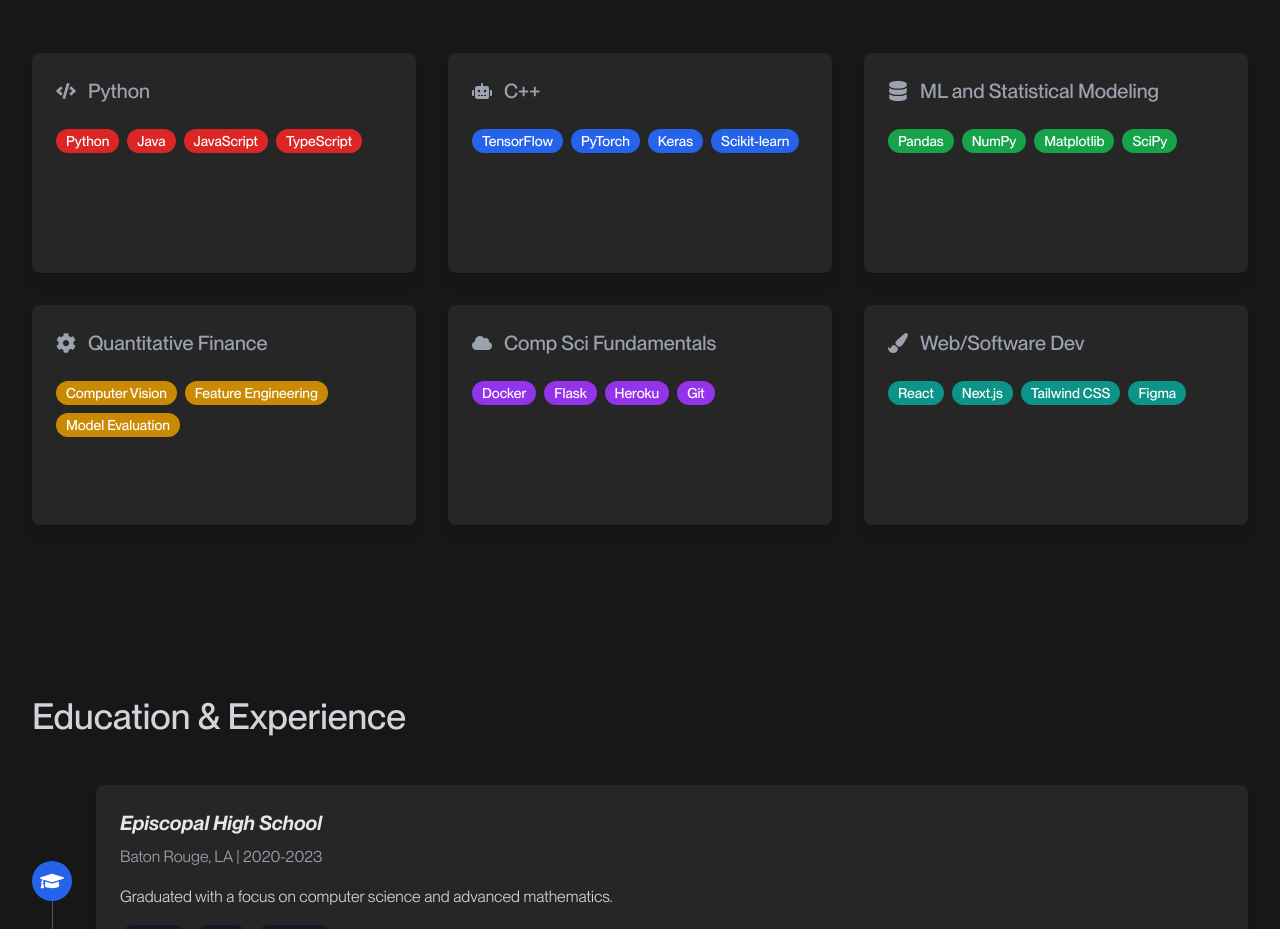
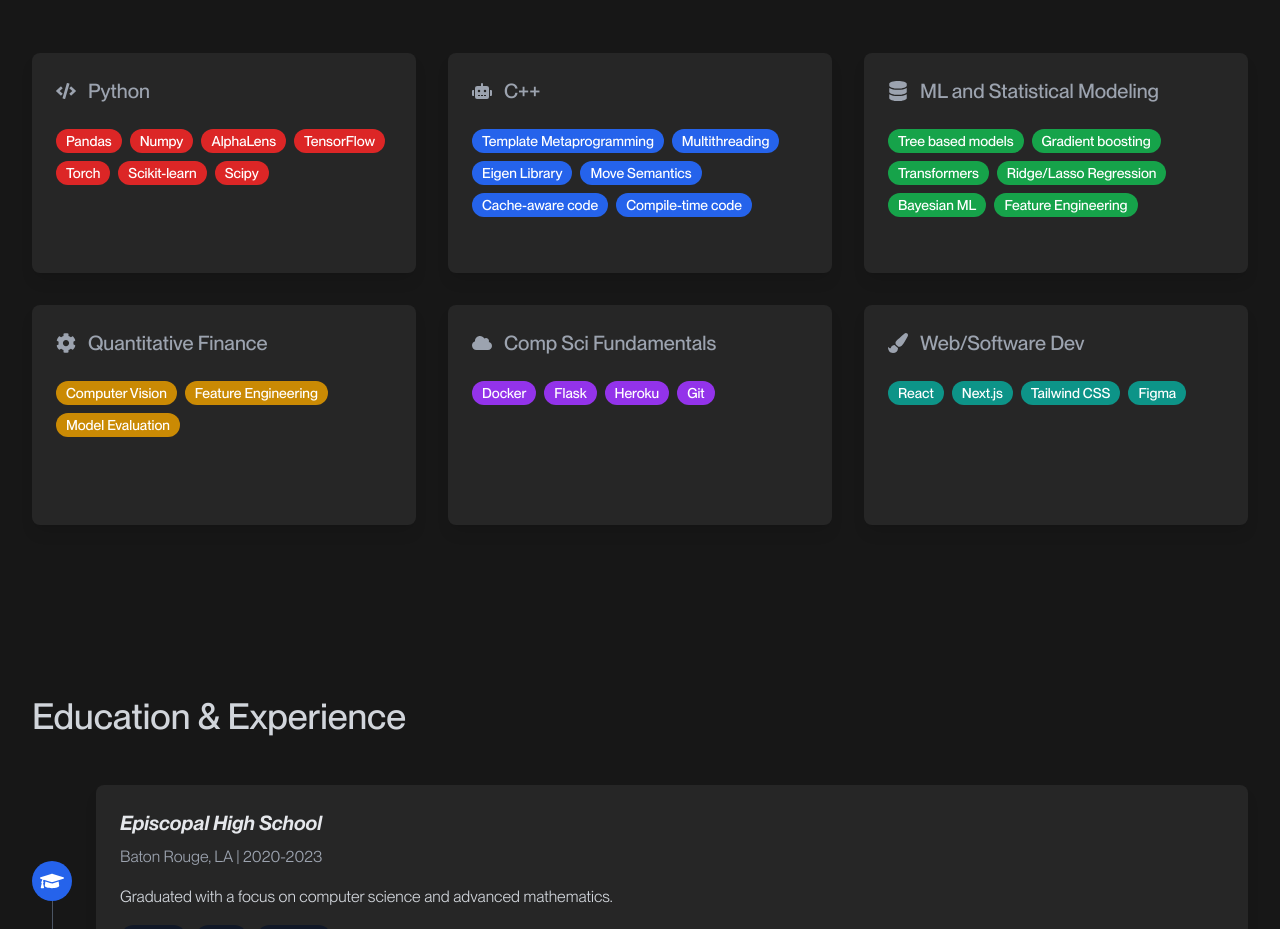
Before and after one commit to cadenlund/NextjsPortfolio, a Next.js app: page / in a window 1280 px wide. Shown: the part 846-1775 px from the top of the page. Built offline with nearby package versions, Linux system fonts and the light colour scheme.

Commit message:
added projects for capitol comapanies and portfolio, fixed first three skills, changed projects filter skills dropdown, removed colors

```diff
--- a/app/components/ProjectsGallery.tsx
+++ b/app/components/ProjectsGallery.tsx
@@ -1,39 +1,11 @@
 "use client";
-import React, { useState } from "react";
+import React, { useState, useEffect } from "react";
 import Link from "next/link";
 import Image from "next/image";
 
-// --- Color Mapping Function ---
-function getSkillColor(skill: string) {
-    const codingLangs = new Set(["Python", "C", "C++", "Java", "JavaScript", "TypeScript"]);
-    const databases = new Set(["SQL", "Postgres", "KDB+"]);
-    const dataManip = new Set(["Pandas", "NumPy", "Matplotlib"]);
-    const mlFrameworks = new Set(["OpenCV", "TensorFlow", "PyTorch", "Keras", "Scikit-learn"]);
-    const uiUx = new Set(["React", "Next.js", "Tailwind CSS", "UI/UX", "Figma"]);
-    const quantTools = new Set(["Alphalens", "VectorBT", "Backtrader", "Pyfolio"]);
-
-    if (codingLangs.has(skill)) {
-        return "bg-red-600 hover:bg-red-700 text-white";
-    } else if (databases.has(skill)) {
-        return "bg-indigo-600 hover:bg-indigo-700 text-white";
-    } else if (dataManip.has(skill)) {
-        return "bg-green-600 hover:bg-green-700 text-white";
-    } else if (mlFrameworks.has(skill)) {
-        return "bg-yellow-600 hover:bg-yellow-700 text-white";
-    } else if (uiUx.has(skill)) {
-        return "bg-teal-600 hover:bg-teal-700 text-white";
-    } else if (quantTools.has(skill)) {
-        return "bg-pink-600 hover:bg-pink-700 text-white";
-    }
-    // Default fallback color
-    return "bg-gray-300 hover:bg-gray-400 text-black";
-}
-
-
-
 // --- Reusable Components ---
 interface InputProps {
-    id?: string; // 👈 Add this line
+    id?: string;
     placeholder: string;
     value: string;
     onChange: (e: React.ChangeEvent<HTMLInputElement>) => void;
@@ -48,13 +20,17 @@ const Input: React.FC<InputProps> = ({ placeholder, value, onChange, className }
         className={`border rounded-lg p-2 w-full focus:outline-none focus:ring-2 focus:ring-blue-500 ${className}`}
     />
 );
+
 interface BadgeProps extends React.HTMLAttributes<HTMLSpanElement> {
     children: React.ReactNode;
+    isActive?: boolean; // Add isActive prop for styling when selected
 }
-const Badge: React.FC<BadgeProps> = ({ children, className = "", ...props }) => (
+const Badge: React.FC<BadgeProps> = ({ children, className = "", isActive = false, ...props }) => (
     <span
         {...props}
-        className={`px-2.5 py-0.5 text-sm rounded-full cursor-pointer transition transform hover:scale-105 ${className}`}
+        className={`px-2.5 py-0.5 text-sm rounded-full cursor-pointer transition transform hover:scale-105
+        ${isActive ? "bg-blue-600 text-white ring-2 ring-offset-2 ring-blue-300" : "bg-white text-gray-800 border border-gray-300 dark:bg-neutral-700 dark:text-white dark:border-neutral-600 hover:bg-gray-100 dark:hover:bg-neutral-600"}
+        ${className}`}
     >
         {children}
     </span>
@@ -71,18 +47,21 @@ interface Project {
     githubLink: string;
     dateAdded: string; // Or Date
     details: string;
+    primaryActionText: string;
+    primaryActionLink: string;
 }
 const projectsData = [
     {
-        slug: "mot-real-time",
-        title: "Multi-Object Tracking in Real-Time",
-        description: "Computer vision project using Python and OpenCV for real-time object tracking.",
-        skills: ["Python", "OpenCV", "Computer Vision", "Machine Learning", "Pandas"],
-        image: "/images/.png",
-        githubLink: "https://github.com/yourusername/MOT-Real-Time",
-        dateAdded: "2023-01-15",
-        details:
-            "Implemented a multi-object tracking algorithm using SORT and Deep SORT with YOLOv5 for object detection.",
+        slug: "cadenlund-portfolio",
+        title: "Cadenlund.com Website",
+        description: "Personal website showcasing my portfolio, skills, and projects.",
+        skills: ["JavaScript", "TypeScript", "Tailwind CSS", "React", "Next.js", "UI/UX"],
+        image: "/images/cadenlundsite/mySite.png",
+        githubLink: "https://github.com/cadenlund/NextjsPortfolio",
+        dateAdded: "2025-01-15",
+        details: "My personal portfolio website built with Next.js and Tailwind CSS, featuring a modern design and responsive layout.",
+        primaryActionText: "View Report",
+        primaryActionLink: "/projects/mot-real-time",
     },
     {
         slug: "Long-short-portfolio",
@@ -90,27 +69,62 @@ const projectsData = [
         description: "Created alpha factors, evaluated them with Alphalens, and created a long short strategy",
         skills: ["Python", "Pandas", "NumPy", "SQL", "Matplotlib", "Alphalens", "VectorBT", "Quant Finance"],
         image: "/images/longshortportfolioproject/longshortportfoliocover.png",
-        githubLink: "https://github.com/yourusername/HMM-Market-Regime",
+        githubLink: "https://github.com/yourusername/Another-Project",  // no github
         dateAdded: "2025-05-18",
-        details:
-            "none",
+        details: "none",
+        primaryActionText: "View Report",
+        primaryActionLink: "/projects/Long-short-portfolio",
+    },
+    {
+        slug: "Capitol-Companies",
+        title: "Capitol Companies Website",
+        description: "Front end website for Capitol Companies, a concrete and construction company.",
+        skills: ["JavaScript", "TypeScript", "React", "Next.js", "Tailwind CSS", "UI/UX"],
+        image: "/images/capitolcompanies/og-image.jpg",
+        githubLink: "",
+        dateAdded: "2025-07-03",
+        details: "Details for another project.",
+        primaryActionText: "View Site",
+        primaryActionLink: "https://www.capitolcompanies.org",
     },
 ];
+
 
 // Get unique skills across all projects
 const allSkills = Array.from(new Set(projectsData.flatMap((proj) => proj.skills)));
 
 export default function ProjectsGallery() {
     const [searchTerm, setSearchTerm] = useState("");
-    const [selectedSkill, setSelectedSkill] = useState("");
+    const [selectedSkills, setSelectedSkills] = useState<string[]>([]); // Changed to an array for multi-select
     const [sortOrder, setSortOrder] = useState("newest"); // 'newest' or 'oldest'
+    const [isSkillsDropdownOpen, setIsSkillsDropdownOpen] = useState(false);
+
+    useEffect(() => {
+        const handleResize = () => {
+            if (window.innerWidth >= 768) {
+                setIsSkillsDropdownOpen(true);
+            } else {
+                setIsSkillsDropdownOpen(false);
+            }
+        };
+
+        handleResize(); // run on mount
+        window.addEventListener("resize", handleResize);
+
+        return () => {
+            window.removeEventListener("resize", handleResize);
+        };
+    }, []);
+
 
     const handleSearch = (e: React.ChangeEvent<HTMLInputElement>) => {
         setSearchTerm(e.target.value.toLowerCase());
     };
 
     const handleSkillClick = (skill: string) => {
-        setSelectedSkill((prev) => (prev === skill ? "" : skill));
+        setSelectedSkills((prev) =>
+            prev.includes(skill) ? prev.filter((s) => s !== skill) : [...prev, skill]
+        );
     };
 
     // Sort projects by date
@@ -134,8 +148,12 @@ export default function ProjectsGallery() {
                 project.title.toLowerCase().includes(searchTerm) ||
                 project.description.toLowerCase().includes(searchTerm);
 
-            const matchesSkill = !selectedSkill || project.skills.includes(selectedSkill);
-            return matchesSearch && matchesSkill;
+            // Check if ALL selected skills are present in the project's skills
+            const matchesSkills =
+                selectedSkills.length === 0 ||
+                selectedSkills.every((skill) => project.skills.includes(skill));
+
+            return matchesSearch && matchesSkills;
         })
     );
 
@@ -143,7 +161,7 @@ export default function ProjectsGallery() {
         <div className="px-12 py-6 space-y-6 max-w-7xl mx-auto mt-16">
 
             {/* Filter Container */}
-            <div className="p-6 rounded-[30px] dark:bg-neutral-800 bg-gray-100 mb-6">
+            <div className="p-6 rounded-[30px] dark:bg-neutral-800 bg-gray-100 mb-12">
                 <h2 className="text-xl font-semibold mb-4 text-gray-800 dark:text-gray-200">
                     Filter Projects
                 </h2>
@@ -184,20 +202,30 @@ export default function ProjectsGallery() {
                     </div>
 
                     {/* Right Section: Skill Filters */}
-                    <div className="flex-1">
-                        <label className="block mb-1 text-gray-700 dark:text-gray-300 font-semibold">
-                            Filter by Skill:
+                    <div className="flex-1"> {/* Removed relative from here */}
+                        <label
+                            className="block mb-1 text-gray-700 dark:text-gray-300 font-semibold cursor-pointer select-none" // Added select-none to prevent text selection
+                            onClick={() => setIsSkillsDropdownOpen(!isSkillsDropdownOpen)} // Toggle on click
+                        >
+                            Filter by Skill:{" "}
+                            <span className="inline-block transform transition-transform duration-200"
+                                  style={{ transform: isSkillsDropdownOpen ? 'rotate(180deg)' : 'rotate(0deg)' }}>
+                                &#9660; {/* Down caret */}
+                            </span>
                         </label>
-                        <div className="flex flex-wrap gap-2 mt-2">
+
+                        {/* Skill Badges Container - Accordion Style */}
+                        <div
+                            className={`flex flex-wrap gap-2 mt-2 transition-all duration-300 ease-in-out
+                                ${isSkillsDropdownOpen ? 'max-h-60 opacity-100' : 'max-h-0 opacity-0 overflow-hidden'}`}
+                        >
                             {allSkills.map((skill) => {
-                                const isActive = skill === selectedSkill;
+                                const isActive = selectedSkills.includes(skill);
                                 return (
                                     <Badge
                                         key={skill}
                                         onClick={() => handleSkillClick(skill)}
-                                        className={`${getSkillColor(skill)} ${
-                                            isActive ? "ring-2 ring-offset-2 ring-blue-300" : ""
-                                        }`}
+                                        isActive={isActive}
                                     >
                                         {skill}
                                     </Badge>
@@ -210,22 +238,23 @@ export default function ProjectsGallery() {
 
             {/* Projects Grid */}
             <div className="grid grid-cols-1 sm:grid-cols-2 lg:grid-cols-3 gap-6 mt-4">
-                {filteredProjects.map((project, index) => (
+                {filteredProjects.length > 0 ? (
+                    filteredProjects.map((project, index) => (
                         <div
                             key={index}
-                        className="bg-white dark:bg-neutral-800 shadow-lg rounded-2xl overflow-hidden transform transition hover:scale-[1.01]"
+                            className="bg-white dark:bg-neutral-800 shadow-lg rounded-2xl overflow-hidden transform transition hover:scale-[1.01] flex flex-col h-full"
                         >
                             <div className="bg-gray-200 dark:bg-neutral-700 relative w-full h-48">
                                 <Image
                                     src={project.image}
                                     alt={project.title}
-                                fill // This makes the image fill the parent container
-                                sizes="(max-width: 768px) 100vw, (max-width: 1200px) 50vw, 33vw" // Helps Next.js serve the right image size
-                                className="object-cover" // objectFit is now a class
+                                    fill
+                                    sizes="(max-width: 768px) 100vw, (max-width: 1200px) 50vw, 33vw"
+                                    className="object-cover"
                                 />
                             </div>
 
-                        <div className="p-4">
+                            <div className="p-4 flex flex-col flex-1 h-full">
                                 <h2 className="text-xl font-semibold mb-2 text-gray-900 dark:text-white">
                                     {project.title}
                                 </h2>
@@ -233,40 +262,60 @@ export default function ProjectsGallery() {
                                     {project.description}
                                 </p>
 
-                            {/* Date Added */}
                                 <p className="text-sm text-gray-500 dark:text-gray-400 mb-2">
                                     Date Added: {new Date(project.dateAdded).toLocaleDateString()}
                                 </p>
 
-                            {/* Project Skill Badges */}
                                 <div className="flex flex-wrap gap-2 mb-4">
                                     {project.skills.map((skill, i) => (
-                                    <Badge key={i} className={getSkillColor(skill)}>
+                                        <Badge key={i}
+                                               className="bg-white text-gray-800 border border-gray-300 dark:bg-neutral-700 dark:text-white dark:border-neutral-600">
                                             {skill}
                                         </Badge>
                                     ))}
                                 </div>
 
-                            <div className="flex items-center gap-4 mt-10">
-                                <Link
-                                    href={`/projects/${project.slug}`}
+                                {/* this container is pushed to bottom */}
+                                <div className="flex items-center gap-4 mt-auto">
+                                    {project.primaryActionExternal ? (
+                                        <a
+                                            href={project.primaryActionLink}
+                                            target="_blank"
+                                            rel="noopener noreferrer"
                                             className="bg-blue-600 text-white hover:bg-blue-700 px-4 py-2 rounded-lg"
                                         >
-                                    View Details
+                                            {project.primaryActionText || "View Details"}
+                                        </a>
+                                    ) : (
+                                        <Link
+                                            href={project.primaryActionLink || `/projects/${project.slug}`}
+                                            className="bg-blue-600 text-white hover:bg-blue-700 px-4 py-2 rounded-lg"
+                                        >
+                                            {project.primaryActionText || "View Details"}
                                         </Link>
+                                    )}
+
+
+                                    {project.githubLink && (
                                         <Link
                                             href={project.githubLink}
                                             target="_blank"
-                                    rel="noopener noreferrer" // Note: Next.js 13+ adds this automatically to target="_blank" links
+                                            rel="noopener noreferrer"
                                             className="bg-gray-600 text-white hover:bg-gray-700 px-4 py-2 rounded-lg focus:outline-none focus:ring-2 focus:ring-blue-500"
                                         >
                                             GitHub
                                         </Link>
+                                    )}
+
+                                </div>
                             </div>
                         </div>
 
-                    </div>
-                ))}
+                    ))
+                ) : (
+                    <p className="text-gray-700 dark:text-gray-300 text-center col-span-full">No projects found matching
+                        your criteria.</p>
+                )}
             </div>
         </div>
     );
--- a/app/components/Skills.tsx
+++ b/app/components/Skills.tsx
@@ -20,41 +20,60 @@ const Skills: React.FC = () => {
                         <FaCode className="mr-3" /> Python
                     </h3>
                     <div className="flex flex-wrap gap-2">
-                        <span className="bg-red-600 text-white text-sm font-medium px-2.5 py-0.5 rounded-full">Python</span>
-                        <span className="bg-red-600 text-white text-sm font-medium px-2.5 py-0.5 rounded-full">Java</span>
-                        <span className="bg-red-600 text-white text-sm font-medium px-2.5 py-0.5 rounded-full">JavaScript</span>
-                        <span className="bg-red-600 text-white text-sm font-medium px-2.5 py-0.5 rounded-full">TypeScript</span>
+                        <span
+                            className="bg-red-600 text-white text-sm font-medium px-2.5 py-0.5 rounded-full">Pandas</span>
+                        <span
+                            className="bg-red-600 text-white text-sm font-medium px-2.5 py-0.5 rounded-full">Numpy</span>
+                        <span
+                            className="bg-red-600 text-white text-sm font-medium px-2.5 py-0.5 rounded-full">AlphaLens</span>
+                        <span
+                            className="bg-red-600 text-white text-sm font-medium px-2.5 py-0.5 rounded-full">TensorFlow</span>
+                        <span
+                            className="bg-red-600 text-white text-sm font-medium px-2.5 py-0.5 rounded-full">Torch</span>
+                        <span
+                            className="bg-red-600 text-white text-sm font-medium px-2.5 py-0.5 rounded-full">Scikit-learn</span>
+                        <span
+                            className="bg-red-600 text-white text-sm font-medium px-2.5 py-0.5 rounded-full">Scipy</span>
                     </div>
                 </div>
 
                 {/* Card 2 */}
-                <div className="bg-gray-200 dark:bg-neutral-800 rounded-lg shadow-lg p-6 hover:shadow-xl hover:scale-105 transition-all duration-300 min-h-[150px] md:min-h-[220px]">
+                <div
+                    className="bg-gray-200 dark:bg-neutral-800 rounded-lg shadow-lg p-6 hover:shadow-xl hover:scale-105 transition-all duration-300 min-h-[150px] md:min-h-[220px]">
                     <h3 className="text-xl font-medium text-gray-700 dark:text-gray-400 flex items-center mb-6">
                         <FaRobot className="mr-3" /> C++
                     </h3>
                     <div className="flex flex-wrap gap-2">
-                        <span className="bg-blue-600 text-white text-sm font-medium px-2.5 py-0.5 rounded-full">TensorFlow</span>
-                        <span className="bg-blue-600 text-white text-sm font-medium px-2.5 py-0.5 rounded-full">PyTorch</span>
-                        <span className="bg-blue-600 text-white text-sm font-medium px-2.5 py-0.5 rounded-full">Keras</span>
-                        <span className="bg-blue-600 text-white text-sm font-medium px-2.5 py-0.5 rounded-full">Scikit-learn</span>
+                        <span className="bg-blue-600 text-white text-sm font-medium px-2.5 py-0.5 rounded-full">Template Metaprogramming</span>
+                        <span
+                            className="bg-blue-600 text-white text-sm font-medium px-2.5 py-0.5 rounded-full">Multithreading</span>
+                        <span className="bg-blue-600 text-white text-sm font-medium px-2.5 py-0.5 rounded-full">Eigen Library</span>
+                        <span className="bg-blue-600 text-white text-sm font-medium px-2.5 py-0.5 rounded-full">Move Semantics</span>
+                        <span className="bg-blue-600 text-white text-sm font-medium px-2.5 py-0.5 rounded-full">Cache-aware code</span>
+                        <span className="bg-blue-600 text-white text-sm font-medium px-2.5 py-0.5 rounded-full">Compile-time code</span>
                     </div>
                 </div>
 
                 {/* Card 3 */}
-                <div className="bg-gray-200 dark:bg-neutral-800 rounded-lg shadow-lg p-6 hover:shadow-xl hover:scale-105 transition-all duration-300 min-h-[150px] md:min-h-[220px]">
+                <div
+                    className="bg-gray-200 dark:bg-neutral-800 rounded-lg shadow-lg p-6 hover:shadow-xl hover:scale-105 transition-all duration-300 min-h-[150px] md:min-h-[220px]">
                     <h3 className="text-xl font-medium text-gray-700 dark:text-gray-400 flex items-center mb-6">
                         <FaDatabase className="mr-3" /> ML and Statistical Modeling
                     </h3>
                     <div className="flex flex-wrap gap-2">
-                        <span className="bg-green-600 text-white text-sm font-medium px-2.5 py-0.5 rounded-full">Pandas</span>
-                        <span className="bg-green-600 text-white text-sm font-medium px-2.5 py-0.5 rounded-full">NumPy</span>
-                        <span className="bg-green-600 text-white text-sm font-medium px-2.5 py-0.5 rounded-full">Matplotlib</span>
-                        <span className="bg-green-600 text-white text-sm font-medium px-2.5 py-0.5 rounded-full">SciPy</span>
+                        <span className="bg-green-600 text-white text-sm font-medium px-2.5 py-0.5 rounded-full">Tree based models</span>
+                        <span className="bg-green-600 text-white text-sm font-medium px-2.5 py-0.5 rounded-full">Gradient boosting</span>
+                        <span
+                            className="bg-green-600 text-white text-sm font-medium px-2.5 py-0.5 rounded-full">Transformers</span>
+                        <span className="bg-green-600 text-white text-sm font-medium px-2.5 py-0.5 rounded-full">Ridge/Lasso Regression</span>
+                        <span className="bg-green-600 text-white text-sm font-medium px-2.5 py-0.5 rounded-full">Bayesian ML</span>
+                        <span className="bg-green-600 text-white text-sm font-medium px-2.5 py-0.5 rounded-full">Feature Engineering</span>
                     </div>
                 </div>
 
                 {/* Card 4 */}
-                <div className="bg-gray-200 dark:bg-neutral-800 rounded-lg shadow-lg p-6 hover:shadow-xl hover:scale-105 transition-all duration-300 min-h-[150px] md:min-h-[220px]">
+                <div
+                    className="bg-gray-200 dark:bg-neutral-800 rounded-lg shadow-lg p-6 hover:shadow-xl hover:scale-105 transition-all duration-300 min-h-[150px] md:min-h-[220px]">
                     <h3 className="text-xl font-medium text-gray-700 dark:text-gray-400 flex items-center mb-6">
                         <FaCog className="mr-3" /> Quantitative Finance
                     </h3>
```
Also changed, not shown: public/images/cadenlundsite/mySite.png (added), public/images/capitolcompanies/og-image.jpg (added). Lines whose indentation alone changed are shown as unchanged.
